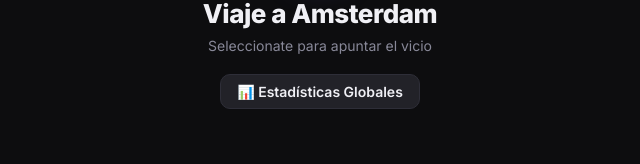
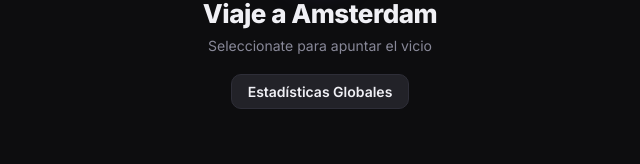
Before and after one commit to mirip1/amsterdam-trip-counter, a Next.js app: page / in a window 1280 px wide. Shown: the part 126-290 px from the top of the page, without its empty margins (320-960 px from the left). Built offline with nearby package versions, Linux system fonts and the light colour scheme; no server answers; the database is empty.

Commit message:
Prueba 6

```diff
--- a/app/page.tsx
+++ b/app/page.tsx
@@ -11,7 +11,7 @@ export default async function Home() {
                 <h1>Viaje a Amsterdam</h1>
                 <p className="header-sub">Seleccionate para apuntar el vicio</p>
                 <Link href="/stats" className="stats-link" style={{ marginTop: '12px', padding: '8px 16px', background: 'var(--surface2)', borderRadius: 'var(--radius-sm)', color: 'var(--text)', textDecoration: 'none', fontSize: '14px', fontWeight: 600, border: '1px solid var(--border)', display: 'inline-block' }}>
-                    📊 Estadísticas Globales
+                    Estadísticas Globales
                 </Link>
             </header>
 
```
